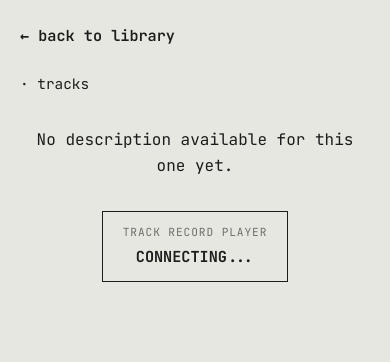
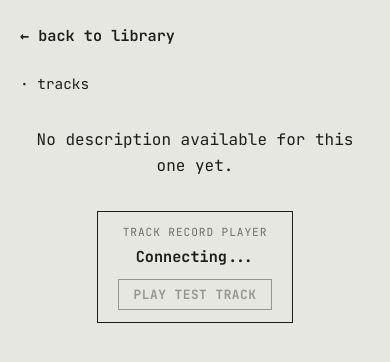
Before and after one commit to azurem1nd/neela-narayan-capstone, a Flask app: template templates/context_detail.html in a window 390 px wide. Shown: the top 362 px of the page. Run offline with Flask 3, Linux system fonts and the light colour scheme; the template is opened without the code that fills it, so the values that code supplies are empty; some libraries are stand-ins or nearby versions; some web fonts are replaced.

Commit message:
Add Web Playback SDK Stage 2: real playback of one test track
Builds directly on Stage 1's Spotify.Player instance and device_id --
no second player, no new auth. Adds a temporary "PLAY TEST TRACK"
button to the context detail page's existing #player-status widget
(disabled until the real `ready` event fires with a real device_id).

On click: fetches a fresh token from the existing GET /spotify-token,
then PUTs to Spotify's real Web API (/v1/me/player/play?device_id=...,
body {uris: [TEST_TRACK_URI]}) -- the standard mechanism for starting
playback on a specific Spotify Connect device once one is registered.
TEST_TRACK_URI is "Cut To The Feeling" (spotify:track:11dFghVXANMlKmJXsNCbNl),
the same example track Spotify's own Web Playback SDK quickstart guide
uses. No playlist logic touched -- one hardcoded track URI, nothing
derived from context_detection.py's output.

Status vocabulary narrowed to exactly what was asked: Connecting... /
Player ready / Not ready / Playing / Playback error. `ready`/`not_ready`
enable/disable the button and set the first three; `player_state_changed`
(state && !state.paused) is the authoritative source for "Playing" --
not just assuming success from the PUT response, since Spotify's
playback can still fail asynchronously after accepting the request.
Every SDK error event (initialization/authentication/account/playback)
collapses to the "Playback error" label for the widget, but still logs
distinctly to the console (e.g. account_error specifically calls out
that Premium may be required) so the real cause stays discoverable.

Verified against the real SDK CDN and the real (unauthenticated)
/spotify-token: button starts disabled, SDK loads and constructs a
real Spotify.Player, and the widget reaches "Playback error" (never a
false "Playing") when this sandboxed browser's missing Widevine/EME
support blocks the SDK from initializing -- same environmental
limitation as Stage 1, not a bug in this integration. Also verified
the ready/playing/not-ready CSS states render correctly and 0px
mobile overflow.

Co-Authored-By: Claude Sonnet 5 <noreply@anthropic.com>

```diff
--- a/static/css/style.css
+++ b/static/css/style.css
@@ -659,9 +659,9 @@ a { color: inherit; }
   text-align: center;
 }
 
-/* Web Playback SDK connection status -- Stage 1 dev/test widget only,
-   not part of the designed card/poster system. Plain, small, and
-   clearly temporary. */
+/* Web Playback SDK connection status -- Stage 1-2 dev/test widget
+   only, not part of the designed card/poster system. Plain, small,
+   and clearly temporary (including the test-track button below). */
 .player-status {
   margin: 2rem auto 0;
   padding: 0.75rem 1.25rem;
@@ -686,12 +686,45 @@ a { color: inherit; }
   color: var(--tr-ink);
 }
 
-.player-status[data-state="connected"] .player-status__value {
+.player-status[data-state="ready"] .player-status__value {
   color: var(--tr-blue);
+}
+
+.player-status[data-state="playing"] .player-status__value {
+  color: var(--tr-green, var(--tr-blue));
+}
+
+.player-status[data-state="not-ready"] .player-status__value {
+  opacity: 0.6;
 }
 
 .player-status[data-state="error"] .player-status__value {
   color: #C0392B;
+}
+
+.player-test-btn {
+  display: block;
+  margin: 0.6rem auto 0;
+  padding: 0.4rem 0.9rem;
+  font-family: var(--font-mono);
+  font-size: 0.8rem;
+  font-weight: 700;
+  letter-spacing: 0.04em;
+  background: none;
+  color: var(--tr-ink);
+  border: 1px solid var(--tr-ink);
+  cursor: pointer;
+}
+
+.player-test-btn:disabled {
+  opacity: 0.4;
+  cursor: not-allowed;
+}
+
+.player-test-btn:not(:disabled):hover,
+.player-test-btn:not(:disabled):focus-visible {
+  background: var(--tr-ink);
+  color: var(--tr-bg);
 }
 
 /* ---- Stage / view modes ---- */
--- a/static/js/player.js
+++ b/static/js/player.js
@@ -1,17 +1,27 @@
-/* Track Record Web Playback SDK bootstrap -- Stage 1 only.
+/* Track Record Web Playback SDK bootstrap -- Stage 2.
 
-   Goal: get this browser tab registered as a real Spotify Connect
+   Stage 1 proved the browser can register as a real Spotify Connect
    device ("TRACK RECORD") using the *existing* OAuth session's access
    token (served by GET /spotify-token, which reuses get_spotify_client()
-   server-side -- no new auth system, no token hardcoded here). Reports
-   connection status via the #player-status widget. No play/pause/track
-   controls yet -- that's Stage 2.
+   server-side -- no new auth system, no token hardcoded here).
+
+   Stage 2 adds exactly one thing on top of that: a temporary "PLAY
+   TEST TRACK" button that starts real playback of one known track on
+   this real device, via the Spotify Web API's /me/player/play
+   endpoint (not the SDK itself -- the SDK only owns local playback
+   state once Spotify's servers tell this device to play something).
+   Still no playlist playback, no pause/skip, no second player.
 */
 
 (function () {
   const statusEl = document.getElementById('player-status');
   const valueEl = document.getElementById('player-status-value');
+  const testBtn = document.getElementById('player-test-btn');
   if (!statusEl || !valueEl) return;
+
+  // "Cut To The Feeling" by Carly Rae Jepsen -- the same track Spotify's
+  // own Web Playback SDK quickstart guide uses as its example URI.
+  const TEST_TRACK_URI = 'spotify:track:11dFghVXANMlKmJXsNCbNl';
 
   function setStatus(state, message) {
     statusEl.dataset.state = state;
@@ -25,71 +35,117 @@
     }).then((data) => data.access_token);
   }
 
+  function playTestTrack() {
+    if (!window.trackRecordPlayer || !window.trackRecordPlayer.deviceId) {
+      setStatus('not-ready', 'Not ready');
+      return;
+    }
+    const deviceId = window.trackRecordPlayer.deviceId;
+
+    fetchAccessToken()
+      .then((token) => fetch(
+        `https://api.spotify.com/v1/me/player/play?device_id=${encodeURIComponent(deviceId)}`,
+        {
+          method: 'PUT',
+          headers: {
+            Authorization: `Bearer ${token}`,
+            'Content-Type': 'application/json',
+          },
+          body: JSON.stringify({ uris: [TEST_TRACK_URI] }),
+        },
+      ))
+      .then((res) => {
+        if (!res.ok && res.status !== 204) {
+          return res.json().catch(() => ({})).then((body) => {
+            throw new Error(`play request failed: ${res.status} ${body && body.error ? body.error.message : ''}`);
+          });
+        }
+        // player_state_changed (below) is the authoritative source for
+        // "Playing" once Spotify's servers actually start the track;
+        // this just confirms the request itself was accepted.
+      })
+      .catch((err) => {
+        console.error('PLAY TEST TRACK failed:', err);
+        setStatus('error', 'Playback error');
+      });
+  }
+
   window.onSpotifyWebPlaybackSDKReady = () => {
     const player = new Spotify.Player({
       name: 'TRACK RECORD',
       getOAuthToken: (callback) => {
         fetchAccessToken()
           .then(callback)
-          .catch(() => setStatus('error', 'ERROR -- could not refresh Spotify token'));
+          .catch(() => setStatus('error', 'Playback error'));
       },
       volume: 0.5,
     });
 
-    // Exposed for Stage 2 (play/pause/track controls) to build on --
-    // this stage only ever reads/sets deviceId and connected here.
+    // Exposed for Stage 3 (playlist playback, transfer, etc.) to
+    // build on -- this stage only ever reads/sets deviceId here.
     window.trackRecordPlayer = { player: player, deviceId: null, connected: false };
 
     player.addListener('ready', ({ device_id }) => {
       window.trackRecordPlayer.deviceId = device_id;
       window.trackRecordPlayer.connected = true;
-      setStatus('connected', 'CONNECTED');
+      setStatus('ready', 'Player ready');
+      if (testBtn) testBtn.disabled = false;
     });
 
     player.addListener('not_ready', ({ device_id }) => {
       window.trackRecordPlayer.deviceId = device_id;
       window.trackRecordPlayer.connected = false;
-      setStatus('connecting', 'CONNECTING...');
+      setStatus('not-ready', 'Not ready');
+      if (testBtn) testBtn.disabled = true;
     });
 
     player.addListener('initialization_error', ({ message }) => {
       console.error('Spotify Player initialization_error:', message);
-      setStatus('error', 'ERROR -- player failed to initialize');
+      setStatus('error', 'Playback error');
     });
 
     player.addListener('authentication_error', ({ message }) => {
       console.error('Spotify Player authentication_error:', message);
-      setStatus('error', 'ERROR -- Spotify authentication failed');
+      setStatus('error', 'Playback error');
     });
 
     player.addListener('account_error', ({ message }) => {
-      console.error('Spotify Player account_error:', message);
-      setStatus('error', 'ERROR -- Spotify Premium is required for playback');
+      // Fires for a non-Premium account -- Web Playback SDK playback
+      // requires Premium. Logged distinctly so the real cause is
+      // findable in devtools even though the widget text is generic.
+      console.error('Spotify Player account_error (Premium required?):', message);
+      setStatus('error', 'Playback error');
     });
 
     player.addListener('playback_error', ({ message }) => {
       console.error('Spotify Player playback_error:', message);
+      setStatus('error', 'Playback error');
     });
 
     player.addListener('player_state_changed', (state) => {
       window.trackRecordPlayer.lastState = state;
+      if (state && !state.paused) {
+        setStatus('playing', 'Playing');
+      }
     });
 
     player.addListener('autoplay_failed', () => {
       console.warn('Spotify Player autoplay_failed');
     });
 
+    if (testBtn) testBtn.addEventListener('click', playTestTrack);
+
     fetchAccessToken()
       .then(() => player.connect())
-      .catch(() => setStatus('error', 'ERROR -- not connected to Spotify'));
+      .catch(() => setStatus('error', 'Playback error'));
   };
 
   // If the SDK script itself never loads (network block/ad blocker),
   // onSpotifyWebPlaybackSDKReady never fires -- fail visibly instead
-  // of leaving a silent, permanent "CONNECTING..." state.
+  // of leaving a silent, permanent "Connecting..." state.
   window.setTimeout(() => {
     if (!window.Spotify) {
-      setStatus('error', 'ERROR -- Spotify SDK failed to load');
+      setStatus('error', 'Playback error');
     }
   }, 8000);
 })();
--- a/templates/context_detail.html
+++ b/templates/context_detail.html
@@ -18,11 +18,14 @@
   <p class="ctx-detail__description">{{ context.category_description or "No description available for this one yet." }}</p>
 </section>
 
-{#- Stage 1: Web Playback SDK connection status only -- dev/test
-   widget, no playback controls yet. See static/js/player.js. -#}
+{#- Stage 2: Web Playback SDK connection status + a temporary test-
+   track button proving the SDK can actually start playback on this
+   browser's real device. Not the final player UI -- see
+   static/js/player.js. -#}
 <div class="player-status" id="player-status" data-state="connecting">
   <p class="player-status__label">TRACK RECORD PLAYER</p>
-  <p class="player-status__value" id="player-status-value">CONNECTING...</p>
+  <p class="player-status__value" id="player-status-value">Connecting...</p>
+  <button type="button" class="player-test-btn" id="player-test-btn" disabled>PLAY TEST TRACK</button>
 </div>
 {% endblock %}
 
```
